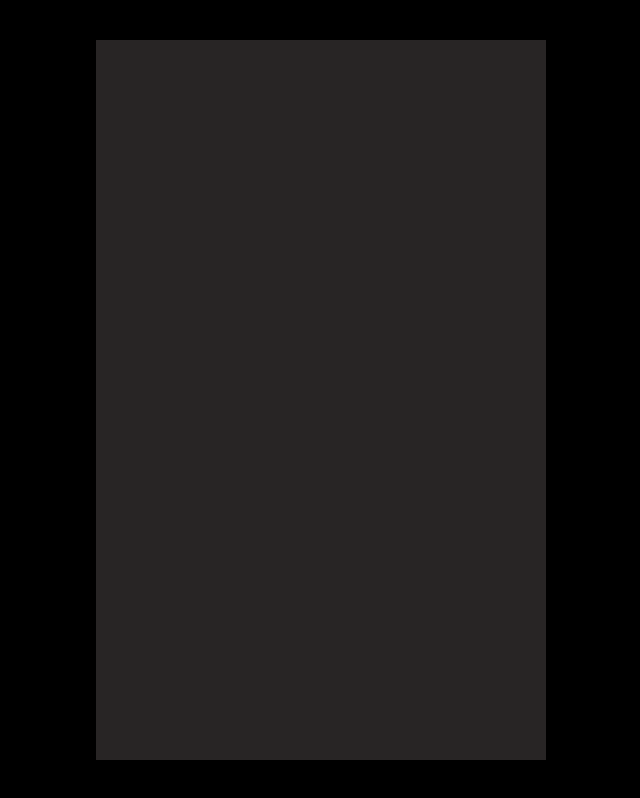
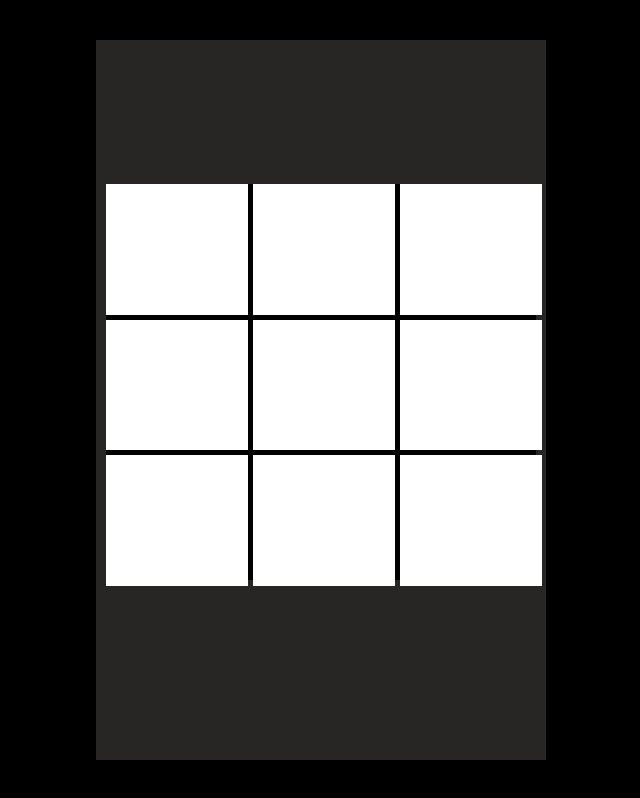
Before and after one commit to samithspalan/Tic-Tac-Toe, a plain HTML site: page index.html in a window 1280 px wide. Shown: the whole page, without its empty margins (319-959 px from the left). Drawn offline with Linux system fonts and the light colour scheme.

Commit message:
initial commit

```diff
--- a/index.html
+++ b/index.html
@@ -7,7 +7,21 @@
     <link rel="stylesheet" href="style.css">
 </head>
 <body>
-    <div class="container"></div>
+    <div class="container">
+        <div class="turn"></div>
+        <div class="game">
+            <div class="box"></div>
+            <div class="box"></div>
+            <div class="box"></div>
+            <div class="box"></div>
+            <div class="box"></div>
+            <div class="box"></div>
+            <div class="box"></div>
+            <div class="box"></div>
+            <div class="box"></div>
+
+        </div>
+    </div>
     <script  src="script.js"></script>
 </body>
 </html>
--- a/style.css
+++ b/style.css
@@ -20,4 +20,23 @@ body{
     height: 90vh;
     max-width: 450px;
     background: #282525;
+    padding: 0px 10px ;
 }
+.turn{
+    width: 100%;
+    height: 20%;
+
+}
+.game{
+    width: 100%;
+    height: 55%;
+    background: #000;
+    display: grid;
+    grid-template-columns: 33% 33% 33%;
+    grid-template-rows: 33% 33% 33%;
+    gap: 5px;
+
+}
+.box{
+    background:white;
+}
```
